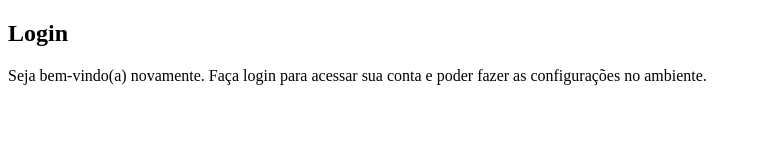
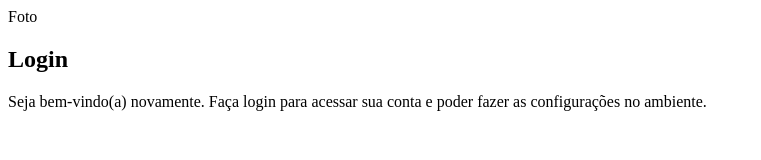
Before and after one commit to FlavioLuna765/projeto-login, a plain HTML site: page index.html in a window 1280 px wide. Shown: the whole page, without its empty margins (0-761 px from the left). Drawn offline with Linux system fonts and the light colour scheme.

Commit message:
estrutura pronta do projeto

```diff
--- a/index.html
+++ b/index.html
@@ -9,18 +9,15 @@
 </head>
 <body>
     <main>
-        <section id="login">
-
-            <div id="foto">
-
+        <section id="login>
+            <div id="imagem">
+                Foto
             </div>
-
             <div id="formulario">
                 <h1>Login</h1>
                 <p>Seja bem-vindo(a) novamente. Faça login para acessar sua conta e poder fazer as configurações no ambiente.</p>
                 <form action="login.php" method="post"></form>
             </div>
-
         </section>
     </main>
 
```
